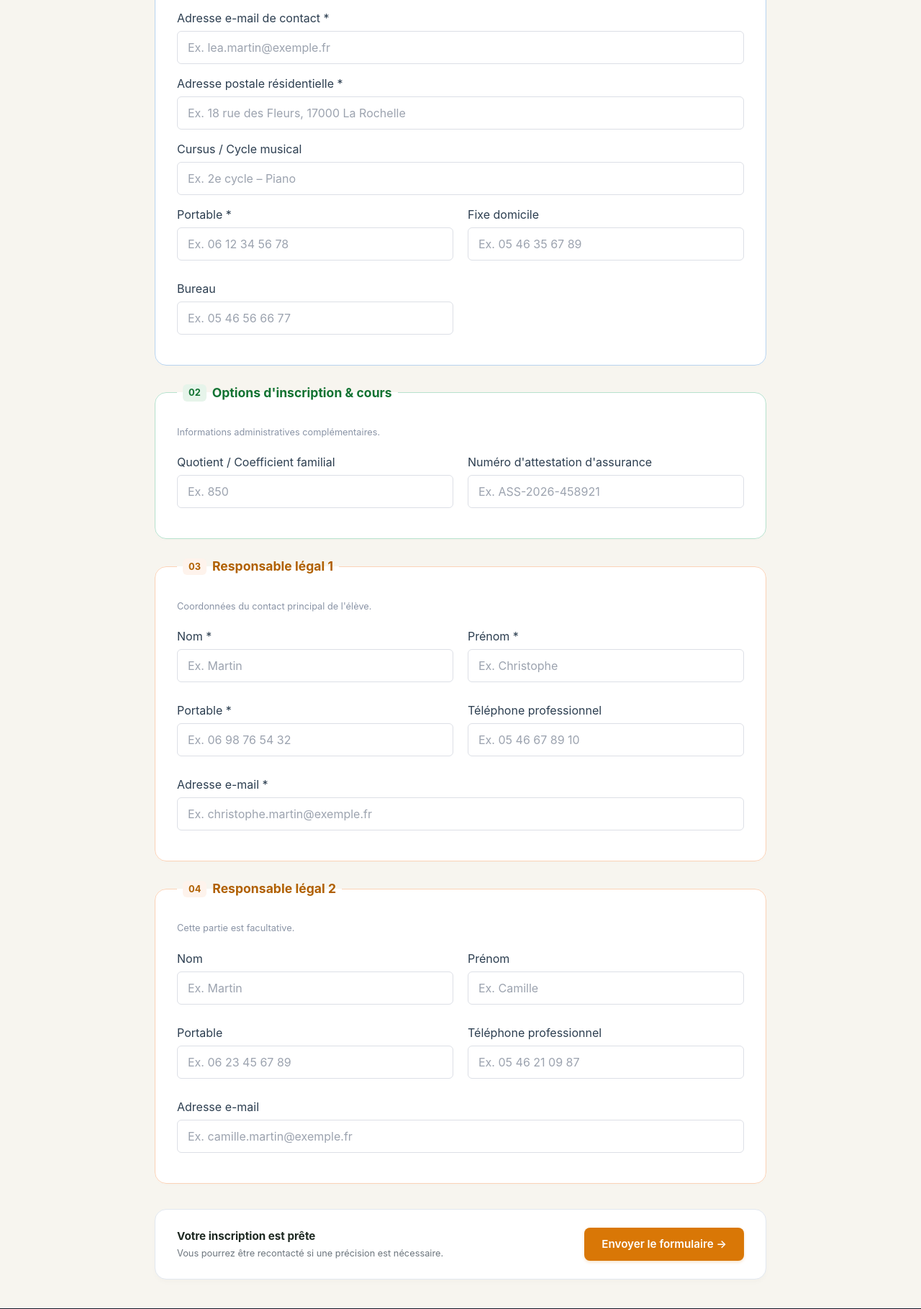
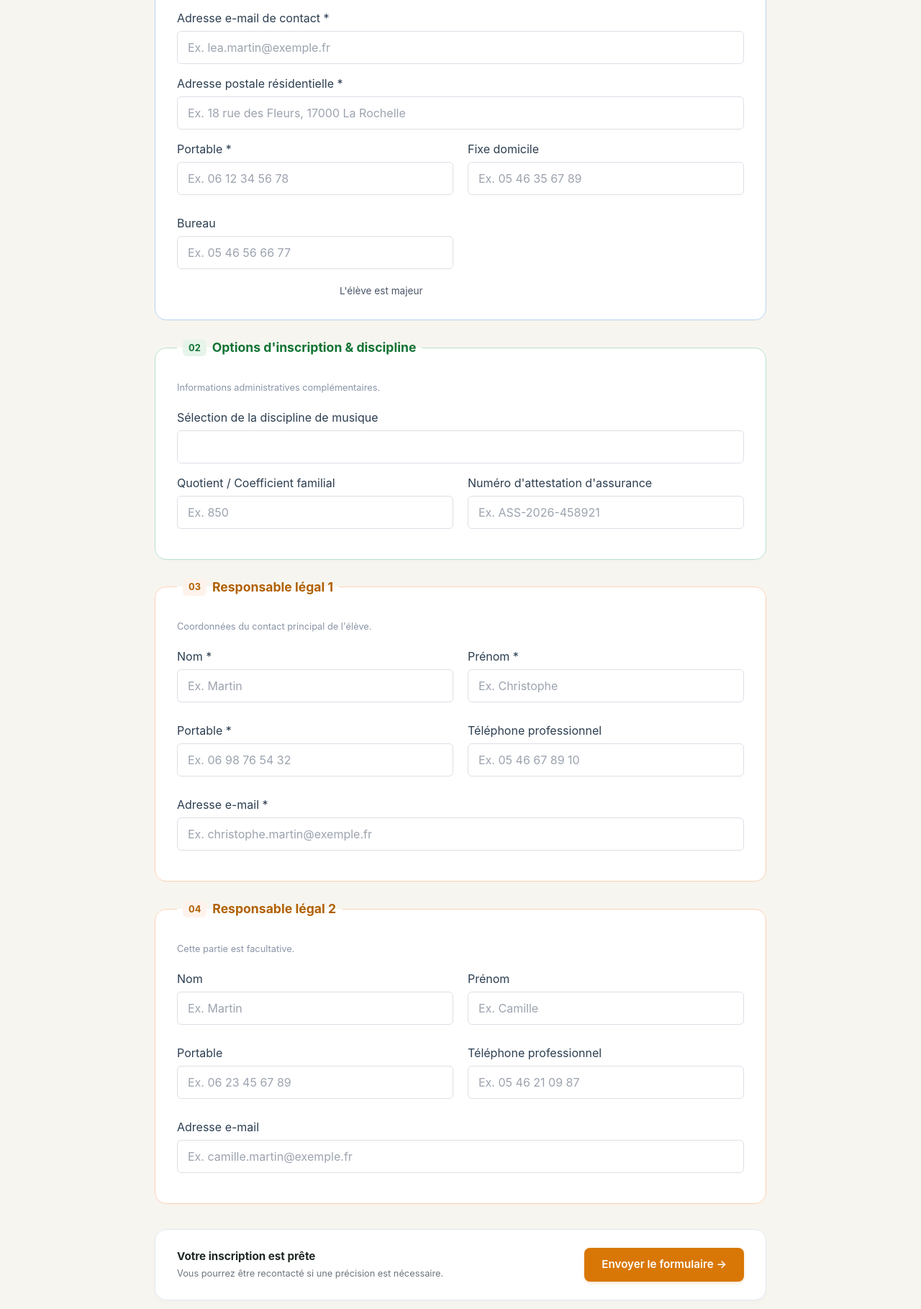
Before and after one commit to Kutaro42/ecole_de_musique, a Symfony app: template projet/templates/inscription/preinscription.html.twig in a window 1280 px wide. Shown: the part 587-2406 px from the top of the page at 72% size. Run offline with Twig, Linux system fonts and the light colour scheme; the template is opened without the code that fills it, so the values that code supplies are empty; form fields are guessed from the names that the template uses; some libraries are stand-ins or nearby versions.

Commit message:
<<MAINTAIN>> : Remplissage des champs de la table discipline (=nom + desc) pour le formulaire et l'affichage discipline

```diff
--- a/projet/composer.json
+++ b/projet/composer.json
@@ -99,6 +99,7 @@
         }
     },
     "require-dev": {
+        "doctrine/doctrine-fixtures-bundle": "^4.3",
         "phpunit/phpunit": "^13.3",
         "symfony/browser-kit": "8.1.*",
         "symfony/css-selector": "8.1.*",
--- a/projet/config/bundles.php
+++ b/projet/config/bundles.php
@@ -14,4 +14,5 @@ return [
     Symfony\Bundle\MonologBundle\MonologBundle::class => ['all' => true],
     Symfony\Bundle\MakerBundle\MakerBundle::class => ['dev' => true],
     Symfonycasts\TailwindBundle\SymfonycastsTailwindBundle::class => ['all' => true],
+    Doctrine\Bundle\FixturesBundle\DoctrineFixturesBundle::class => ['dev' => true, 'test' => true],
 ];
--- a/projet/config/reference.php
+++ b/projet/config/reference.php
@@ -687,7 +687,7 @@ use Symfony\Component\Config\Loader\ParamConfigurator as Param;
  *         signing_algorithm?: scalar|Param|null, // Default: "sha256"
  *         routing?: array<string, array{ // Default: []
  *             service?: scalar|Param|null,
- *             secret?: scalar|Param|null, // The secret used to verify incoming request signatures. It must be set in production: with an empty value, requests from any sender are accepted. // Default: ""
+ *             secret?: scalar|Param|null, // The secret used to verify incoming request signatures. It must be set in production: with an empty value, depending on the parser, requests from any sender are accepted or every request is rejected. // Default: ""
  *         }>,
  *     },
  *     remote_event?: bool|array{ // RemoteEvent configuration
@@ -1311,9 +1311,9 @@ use Symfony\Component\Config\Loader\ParamConfigurator as Param;
  *             lifetime?: int|Param, // Default: 31536000
  *             path?: scalar|Param|null, // Default: "/"
  *             domain?: scalar|Param|null, // Default: null
- *             secure?: true|false|"auto"|Param, // Default: "auto"
+ *             secure?: true|false|"auto"|Param, // Defaults to the value of "framework.session.cookie_secure", or to "auto".
  *             httponly?: bool|Param, // Default: true
- *             samesite?: null|"lax"|"strict"|"none"|Param, // Default: "lax"
+ *             samesite?: null|"lax"|"strict"|"none"|Param, // Defaults to the value of "framework.session.cookie_samesite", or to "lax".
  *             always_remember_me?: bool|Param, // Default: false
  *             remember_me_parameter?: scalar|Param|null, // Default: "_remember_me"
  *         },
--- a/projet/src/Entity/INSCRIPTION.php
+++ b/projet/src/Entity/INSCRIPTION.php
@@ -15,7 +15,7 @@ class INSCRIPTION
     #[ORM\Column]
     private ?int $id = null;
 
-    #[ORM\ManyToOne(inversedBy: 'id_inscription')]
+    #[ORM\ManyToOne(inversedBy: 'id_inscription',cascade: ['persist'])]
     #[ORM\JoinColumn(nullable: false)]
     private ?ELEVE $id_eleve = null;
 
--- a/projet/src/Form/InscriptionType.php
+++ b/projet/src/Form/InscriptionType.php
@@ -36,10 +36,11 @@ class InscriptionType extends AbstractType
             ])
             ->add('id_responsable_legal_2', ResponsableLegalType::class, [
                 'label' => 'Responsable légal 2',
+                'required' => false, // ce responsable est facultatif
             ])
             ->add('id_discipline', EntityType::class, [
                 'class' => DISCIPLINE::class,
-                'choice_label' => 'id',
+                'choice_label' => 'nom',
             ]);
     }
 
--- a/projet/templates/inscription/preinscription.html.twig
+++ b/projet/templates/inscription/preinscription.html.twig
@@ -51,9 +51,9 @@
                     {{ form_row(form_inscription.id_eleve.adresse_principale, {'label': 'Adresse postale résidentielle *', 'attr': {'placeholder': 'Ex. 18 rue des Fleurs, 17000 La Rochelle', 'style': 'width: 100%; padding: 10px 14px; border: 1px solid #dcdfe6; border-radius: 6px; margin-top: 6px;'}}) }}
                 </div>
 
-                <div style="margin-top: 15px;">
+                <!--div style="margin-top: 15px;">
                     {{ form_row(form_inscription.id_eleve.cycle_musical, {'label': 'Cursus / Cycle musical', 'attr': {'placeholder': 'Ex. 2e cycle – Piano', 'style': 'width: 100%; padding: 10px 14px; border: 1px solid #dcdfe6; border-radius: 6px; margin-top: 6px;'}}) }}
-                </div>
+                </div-->
 
                 <div style="display: grid; grid-template-columns: 1fr 1fr; gap: 20px; margin-top: 15px;">
                     <div>{{ form_row(form_inscription.id_eleve.tel_portable, {'label': 'Portable *', 'attr': {'placeholder': 'Ex. 06 12 34 56 78', 'style': 'width: 100%; padding: 10px 14px; border: 1px solid #dcdfe6; border-radius: 6px; margin-top: 6px;'}}) }}</div>
@@ -63,14 +63,25 @@
                 <div style="margin-top: 15px; width: 50%; padding-right: 10px;">
                     {{ form_row(form_inscription.id_eleve.tel_professionnel, {'label': 'Bureau', 'attr': {'placeholder': 'Ex. 05 46 56 66 77', 'style': 'width: 100%; padding: 10px 14px; border: 1px solid #dcdfe6; border-radius: 6px; margin-top: 6px;'}}) }}
                 </div>
+
+                {# Champ élève majeur (anciennement en commentaire) #}
+                <div style="margin-top: 20px; display: flex; align-items: center; gap: 10px; font-size: 0.85rem; color: #4a5568;">
+                    {{ form_widget(form_inscription.id_eleve.eleve_majeur) }}
+                    {{ form_label(form_inscription.id_eleve.eleve_majeur, 'L\'élève est majeur') }}
+                </div>
             </fieldset>
 
             {# === SECTION INSCRIPTION === #}
             <fieldset style="border: 1px solid #b7e1cd; padding: 30px; border-radius: 16px; margin-bottom: 25px; background-color: #ffffff; box-shadow: 0 2px 4px rgba(0,0,0,0.01);">
                 <legend style="font-weight: bold; color: #137333; padding: 0 8px; font-size: 1.1rem; display: flex; align-items: center; gap: 8px;">
-                    <span style="background: #e6f4ea; padding: 2px 8px; border-radius: 6px; font-size: 0.8rem;">02</span> Options d'inscription & cours
+                    <span style="background: #e6f4ea; padding: 2px 8px; border-radius: 6px; font-size: 0.8rem;">02</span> Options d'inscription & discipline
                 </legend>
                 <p style="font-size: 0.8rem; color: #8a94a6; margin-top: 2px; margin-bottom: 20px;">Informations administratives complémentaires.</p>
+
+                {# Champ sélection de la discipline (anciennement en commentaire) #}
+                <div style="margin-top: 10px;">
+                    {{ form_row(form_inscription.id_discipline, {'label': 'Sélection de la discipline de musique', 'attr': {'style': 'width: 100%; padding: 10px 14px; border: 1px solid #dcdfe6; border-radius: 6px; margin-top: 6px;'}}) }}
+                </div>
 
                 <div style="display: grid; grid-template-columns: 1fr 1fr; gap: 20px; margin-top: 15px;">
                     <div>{{ form_row(form_inscription.coeff_famillial, {'label': 'Quotient / Coefficient familial', 'attr': {'placeholder': 'Ex. 850', 'style': 'width: 100%; padding: 10px 14px; border: 1px solid #dcdfe6; border-radius: 6px; margin-top: 6px;'}}) }}</div>
```
Also changed, not shown: projet/src/DataFixtures/AppFixtures.php (added, +42 -0 lines), 2 other files.
